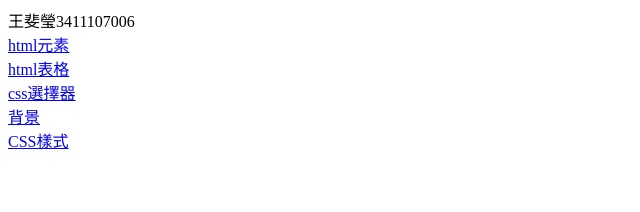
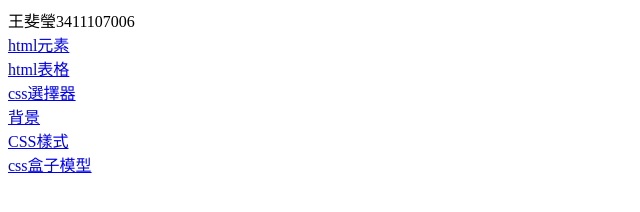
Before and after one commit to 688309girl/688309girl, a plain HTML site: page index.html in a window 1280 px wide. Shown: the whole page, without its empty margins (0-640 px from the left). Drawn offline with Linux system fonts and the light colour scheme.

Commit message:
16週之1

```diff
--- a/index.html
+++ b/index.html
@@ -19,6 +19,6 @@
    <br>
    <a href="css_all.html">CSS樣式</a>
    <br>
-   <a href="css_box.html"></a>
+   <a href="css_box.html">css盒子模型</a>
 </body>
 </html>
```
